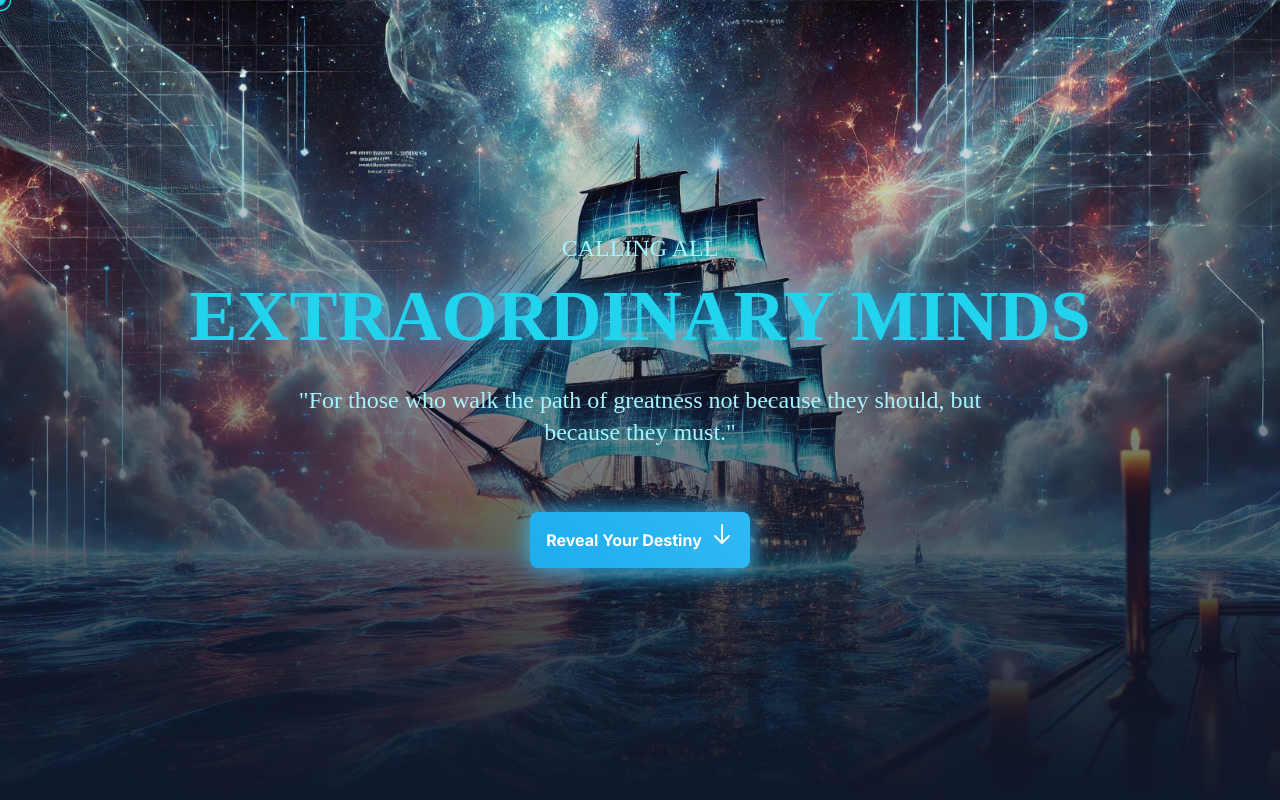
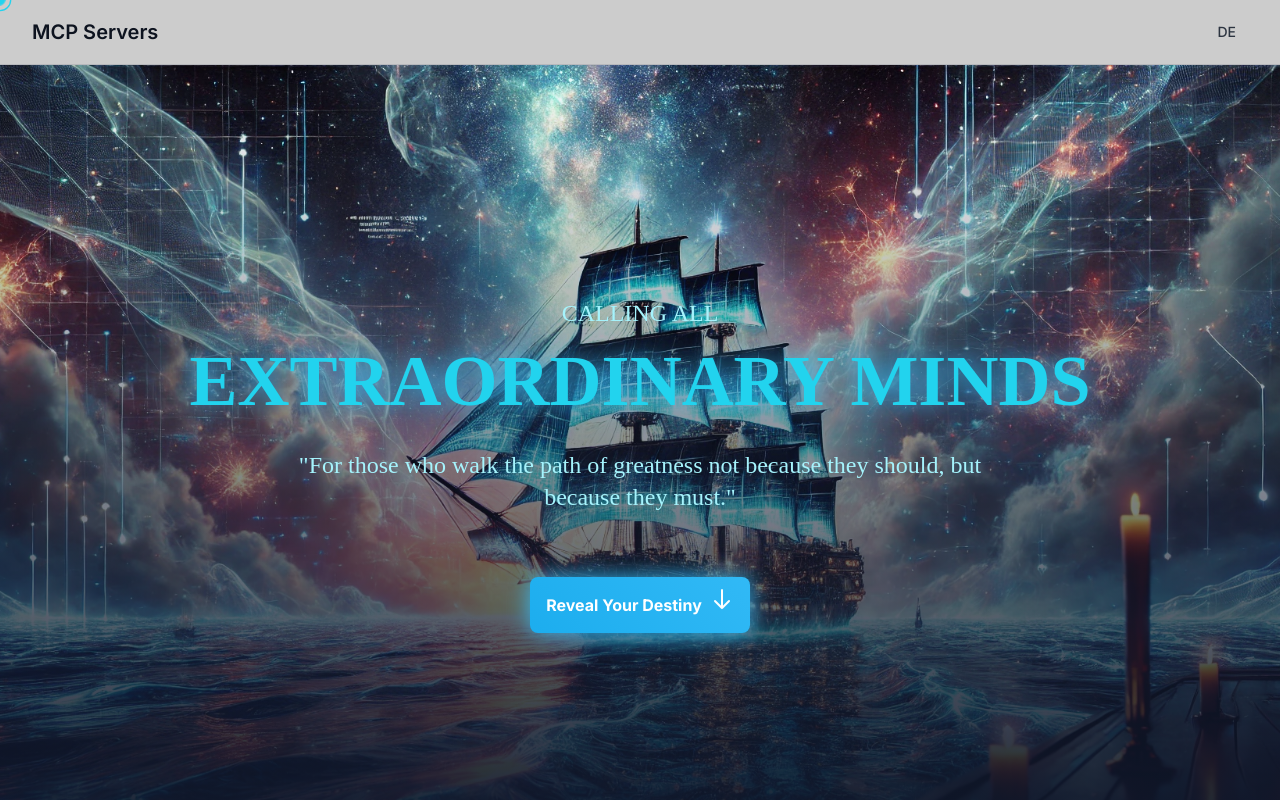
Before and after one commit to boorich/extraordinary_minds, a Next.js app: page / in a window 1280 px wide. Shown: the top 800 px of the page. Built offline with nearby package versions, Linux system fonts and the light colour scheme.

Commit message:
feat: add corporate header with language switcher
- Add new MCPHeader component with language switcher
- Modify VisionaryLanding to use new header
- Adjust layout to accommodate fixed header

```diff
--- /dev/null
+++ b/src/components/MCPHeader.tsx
@@ -0,0 +1,40 @@
+'use client';
+
+import React, { useState } from 'react';
+import Image from 'next/image';
+
+const LanguageSwitcher = () => {
+  const [currentLang, setCurrentLang] = useState('DE');
+
+  return (
+    <button
+      onClick={() => setCurrentLang(currentLang === 'DE' ? 'EN' : 'DE')}
+      className="flex items-center px-3 py-1 text-sm font-medium text-gray-700 hover:text-gray-900 transition-colors"
+    >
+      <span>{currentLang}</span>
+    </button>
+  );
+};
+
+const MCPHeader = () => {
+  return (
+    <header className="bg-white border-b border-gray-200">
+      <div className="max-w-7xl mx-auto px-4 sm:px-6 lg:px-8">
+        <div className="flex justify-between h-16 items-center">
+          {/* Logo */}
+          <div className="flex-shrink-0 flex items-center">
+            {/* Replace with your actual logo */}
+            <div className="text-xl font-semibold text-gray-900">MCP Servers</div>
+          </div>
+
+          {/* Right side elements */}
+          <div className="flex items-center space-x-4">
+            <LanguageSwitcher />
+          </div>
+        </div>
+      </div>
+    </header>
+  );
+};
+
+export default MCPHeader;
--- a/src/components/VisionaryLanding.tsx
+++ b/src/components/VisionaryLanding.tsx
@@ -1,6 +1,7 @@
 'use client';
 
 import React, { useState } from 'react';
+import MCPHeader from './MCPHeader';
 import { CardSection } from './CardSection';
 import ParallaxHero from './ParallaxHero';
 import MCPDataFlow from './interactive/MatrixRain';
@@ -18,7 +19,9 @@ const VisionaryLanding = () => {
   };
 
   return (
-    <div className="min-h-screen cosmic-background text-slate-100">
+    <div className="min-h-screen text-slate-100">
+      <MCPHeader />
+      <div className="cosmic-background">
         <DigitalCursor />
         <MCPDataFlow />
         <ParallaxHero />
@@ -68,6 +71,7 @@ const VisionaryLanding = () => {
           <p className="text-lg md:text-xl text-cyan-200">Transforming Enterprise AI</p>
         </footer>
       </div>
+    </div>
   );
 };
 
```
Lines whose indentation alone changed are shown as unchanged.
